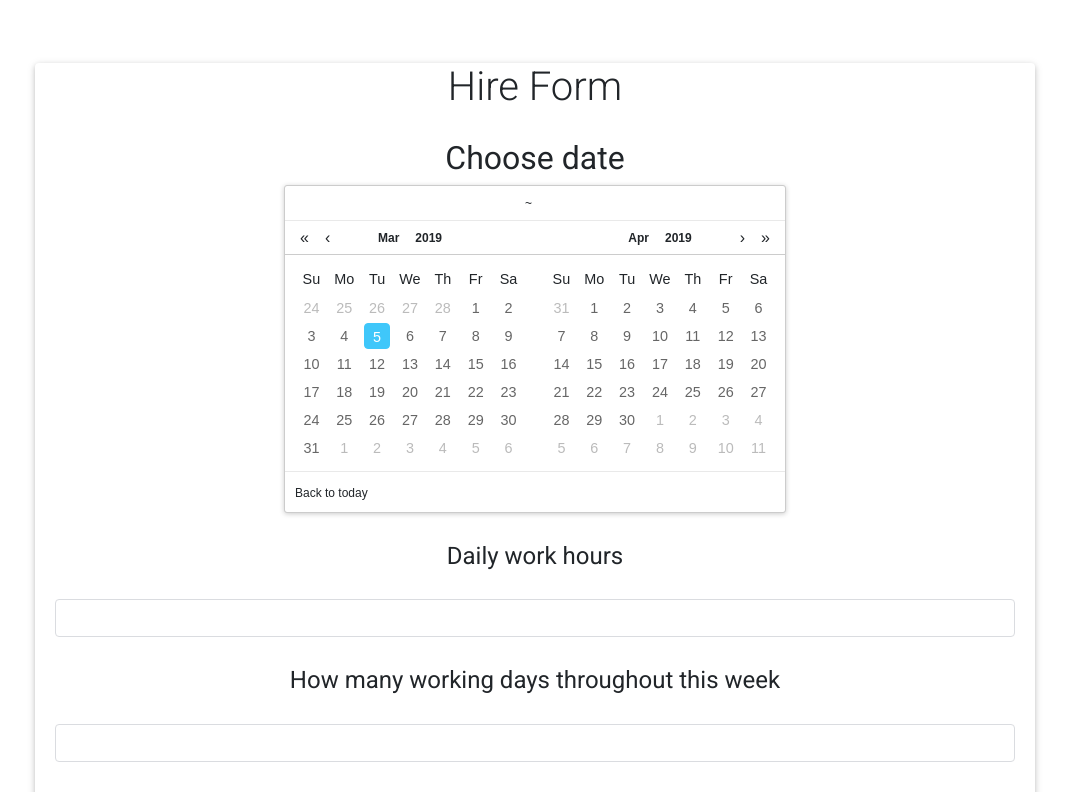
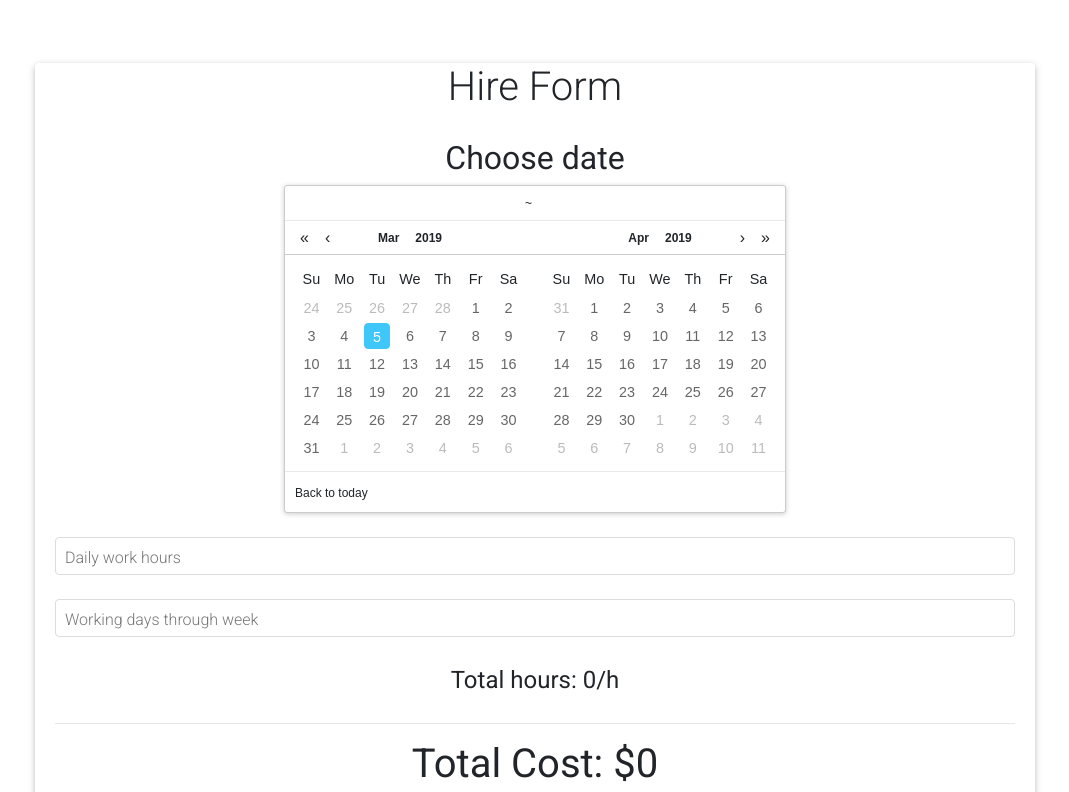
Before and after one commit to maximiliangarmatsch/rentdevelopers, a React (Create React App) app: page /hire in a window 1280 px wide. Shown: the top 792 px of the page, without its empty margins (105-1174 px from the left). Built offline with nearby package versions, Linux system fonts and the light colour scheme.

Commit message:
added calculation of total hours

```diff
--- a/package.json
+++ b/package.json
@@ -6,6 +6,7 @@
     "@material-ui/core": "^3.9.2",
     "axios": "^0.18.0",
     "mdbreact": "^4.11.0",
+    "rc-calendar": "^9.10.10",
     "react": "^16.8.3",
     "react-dom": "^16.8.3",
     "react-router-dom": "^4.3.1",
--- a/src/components/client/HireForm/HireForm.js
+++ b/src/components/client/HireForm/HireForm.js
@@ -6,8 +6,16 @@ import "./HireForm.css";
 
 class HireForm extends Component {
 	state = {
-		hours: 0,
+		dailyInput: 0,
+		weeklyInput: 0,
 		cost: 0
+	}
+
+	onChangeDaily = (e) => {
+		this.setState({dailyInput: e.target.value})
+	}
+	onChangeWeekly = (e) => {
+		this.setState({weeklyInput: e.target.value})
 	}
 
 	render() {
@@ -20,17 +28,14 @@ class HireForm extends Component {
 									<MDBCol>
 										<h2>Choose date</h2>
 										<RangeCalendar />
-										<h4>Daily work hours</h4>
-										<MDBInput type="number" outline/>
-										<h4>How many working days throughout this week </h4>
-										<MDBInput type="number" outline/>
-										<h4>Total hours: {this.state.hours}/h</h4>
+										<MDBInput onChange={this.onChangeDaily} label="Daily work hours" type="number" outline/>
+										<MDBInput onChange={this.onChangeWeekly} label="Working days through week" type="number" outline/>
+										<h4>Total hours: {this.state.dailyInput * this.state.weeklyInput}/h</h4>
 										<hr/>
 										<h1>Total Cost: ${this.state.cost}</h1>
 										<div className="hireFormSubmit">
 											<MDBBtn color="primary">Make an order</MDBBtn>
 										</div>
-
 									</MDBCol>
 								</MDBRow>
 							</MDBCardBody>
```
Also changed, not shown: 1 other file (tests, documents, lock files or other folders).
